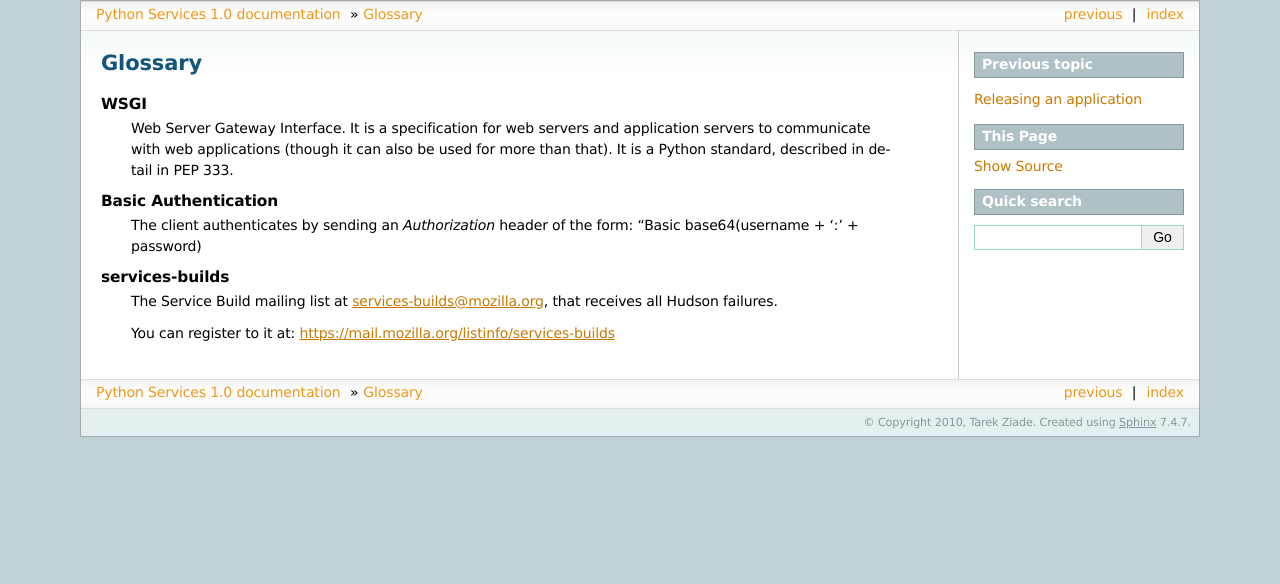
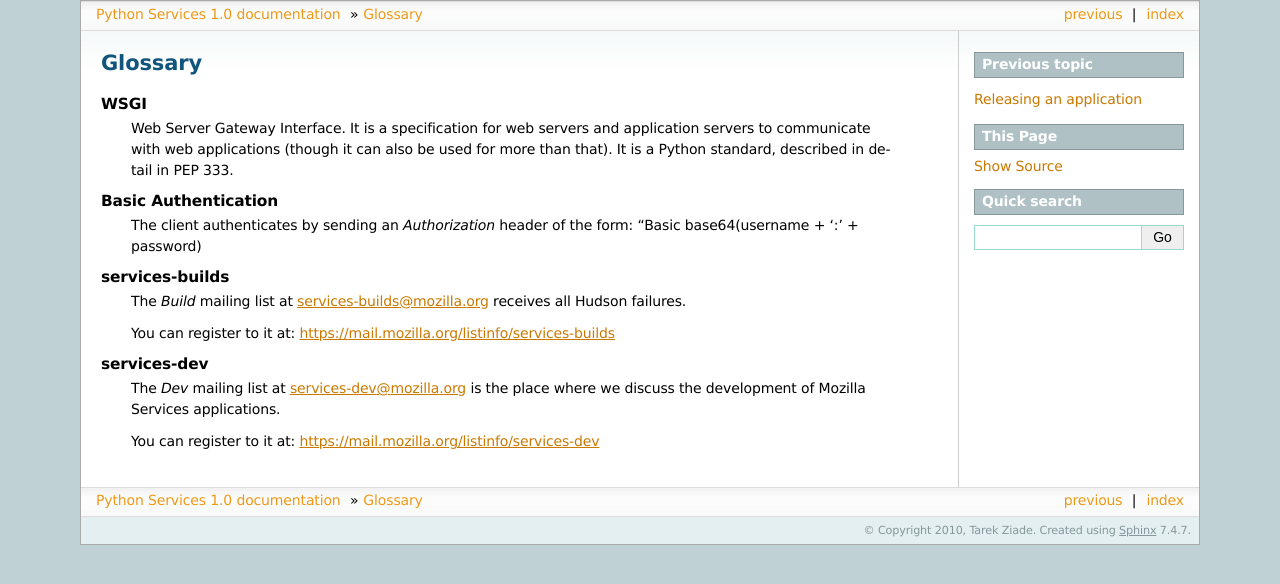
Before and after one commit to mozilla-services/docs, a Sphinx documentation site: the page built from source/glossary.rst, in a window 1280 px wide. Shown: the top 584 px of the page. Built offline with Sphinx 7.4.7, drawn with Linux system fonts in a browser that asks for light colours.

Commit message:
using a term for all MLs

```diff
--- a/source/glossary.rst
+++ b/source/glossary.rst
@@ -16,7 +16,13 @@ Glossary
        form: "Basic base64(username + ':' + password)
 
     services-builds
-        The Service Build mailing list at services-builds@mozilla.org, that
-        receives all Hudson failures.
+        The *Build* mailing list at services-builds@mozilla.org receives
+        all Hudson failures.
 
         You can register to it at: https://mail.mozilla.org/listinfo/services-builds
+
+    services-dev
+        The *Dev* mailing list at services-dev@mozilla.org is the place where
+        we discuss the development of Mozilla Services applications.
+
+        You can register to it at: https://mail.mozilla.org/listinfo/services-dev
--- a/source/index.rst
+++ b/source/index.rst
@@ -27,8 +27,7 @@ Contents of the documentation:
    glossary
 
 
-Feedback is welcome at tarek@mozilla.com or at the
-`services-dev mailing list <https://mail.mozilla.org/listinfo/services-dev>`_.
+Feedback is welcome at tarek@mozilla.com or at :term:`services-dev`.
 
 
 Indices and tables
```
